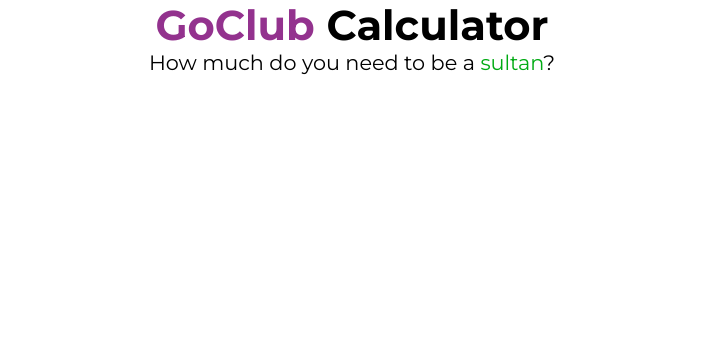
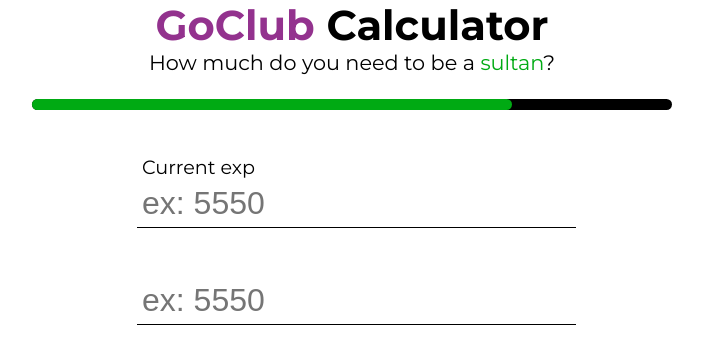
Before and after one commit to saepasomba/goclub-calculator-react, a React (Create React App) app: page / in a window 1280 px wide. Shown: the top 364 px of the page, without its empty margins (288-991 px from the left). Built offline with nearby package versions, Linux system fonts and the light colour scheme.

Commit message:
Add progress bar and text field components

```diff
--- /dev/null
+++ b/src/Components/CustomTextField.js
@@ -0,0 +1,11 @@
+import React from 'react'
+import './CuststomTextField.scss'
+
+export default function CustomTextField({label, placeholder='ex: 5550'}) {
+  return (
+    <div className='input-group'>
+      <p>{label}</p>
+      <input className='txt-field' type='text' placeholder={placeholder}></input>
+    </div>
+  )
+}
--- /dev/null
+++ b/src/Components/CuststomTextField.scss
@@ -0,0 +1,24 @@
+@import '../variables';
+
+.input-group {
+    font-size: 1.2rem;
+    margin: 0 auto;
+    p {
+        margin-left: 0.3rem;
+    }
+}
+
+.txt-field {
+    width: 100%;
+    height: 2rem;
+    font-size: 2rem;
+    padding: 0.5rem 0.3rem;
+    border: 0;
+    border-bottom: 1px solid black;
+    transition: 150ms ease-out;
+}
+
+.txt-field:focus {
+    outline: none;
+    border-bottom: 1px solid $color-green;
+}
--- /dev/null
+++ b/src/Components/ProgressBar.js
@@ -0,0 +1,13 @@
+import React from 'react'
+import './ProgressBar.scss'
+
+export default function ProgressBar({ progress = 0 }) {
+  return (
+    <div className='progress'>
+      <div className='container container-progress'>
+        <div className='progress-bar progress-bar-bg'></div>
+        <div style={{width: `${progress}%`}} className='progress-bar progress-indicator'></div>
+      </div>
+    </div>
+  )
+}
--- /dev/null
+++ b/src/Components/ProgressBar.scss
@@ -0,0 +1,25 @@
+@import '../variables';
+
+.progress {
+    margin: 1.5rem 0;
+}
+
+.container-progress {
+    position: relative;
+    width: 50%;
+}
+
+.progress-bar {
+    position: absolute;
+    height: 0.7rem;
+    border-radius: 50px;
+}
+
+.progress-bar-bg {
+    width: 100%;
+    background-color: black;
+}
+
+.progress-indicator {
+    background-color: $color-green;
+}
--- a/src/Pages/App.js
+++ b/src/Pages/App.js
@@ -1,11 +1,18 @@
 
 import './App.scss';
 import Header from '../Components/Header';
+import ProgressBar from '../Components/ProgressBar';
+import CustomTextField from '../Components/CustomTextField';
 
 function App() {
   return (
     <div className="App">
       <Header />
+      <ProgressBar progress={75} />
+      <div className='container temp-container'>
+        <CustomTextField label='Current exp'/>
+        <CustomTextField />
+      </div>
     </div>
   );
 }
--- a/src/Pages/App.scss
+++ b/src/Pages/App.scss
@@ -1,6 +1,4 @@
-$color-green: #00AA13;
-$color-purple: #93328E;
-$color-black: #000000;
+@import '../variables';
 
 .container {
   width: 80%;
@@ -20,3 +18,11 @@ body {
 .container-header {
   text-align: center;
 }
+
+.temp-container {
+  margin-top: 5rem;
+  display: flex;
+  gap: 3rem;
+  flex-direction: column;
+  align-items: center;
+}
--- /dev/null
+++ b/src/_variables.scss
@@ -0,0 +1,3 @@
+$color-green: #00AA13;
+$color-purple: #93328E;
+$color-black: #000000;
```
Also changed, not shown: src/Components/wave.svg (added).
